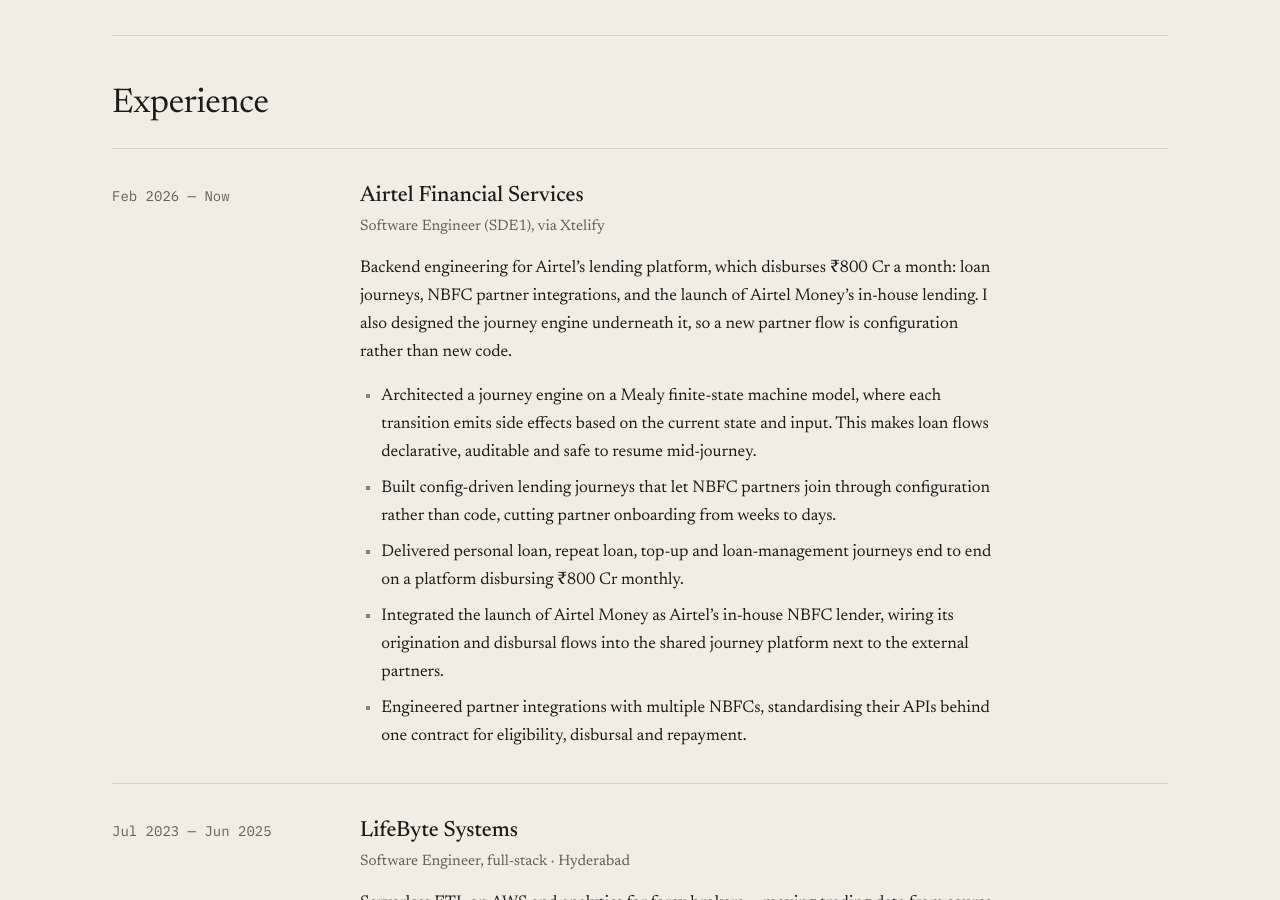
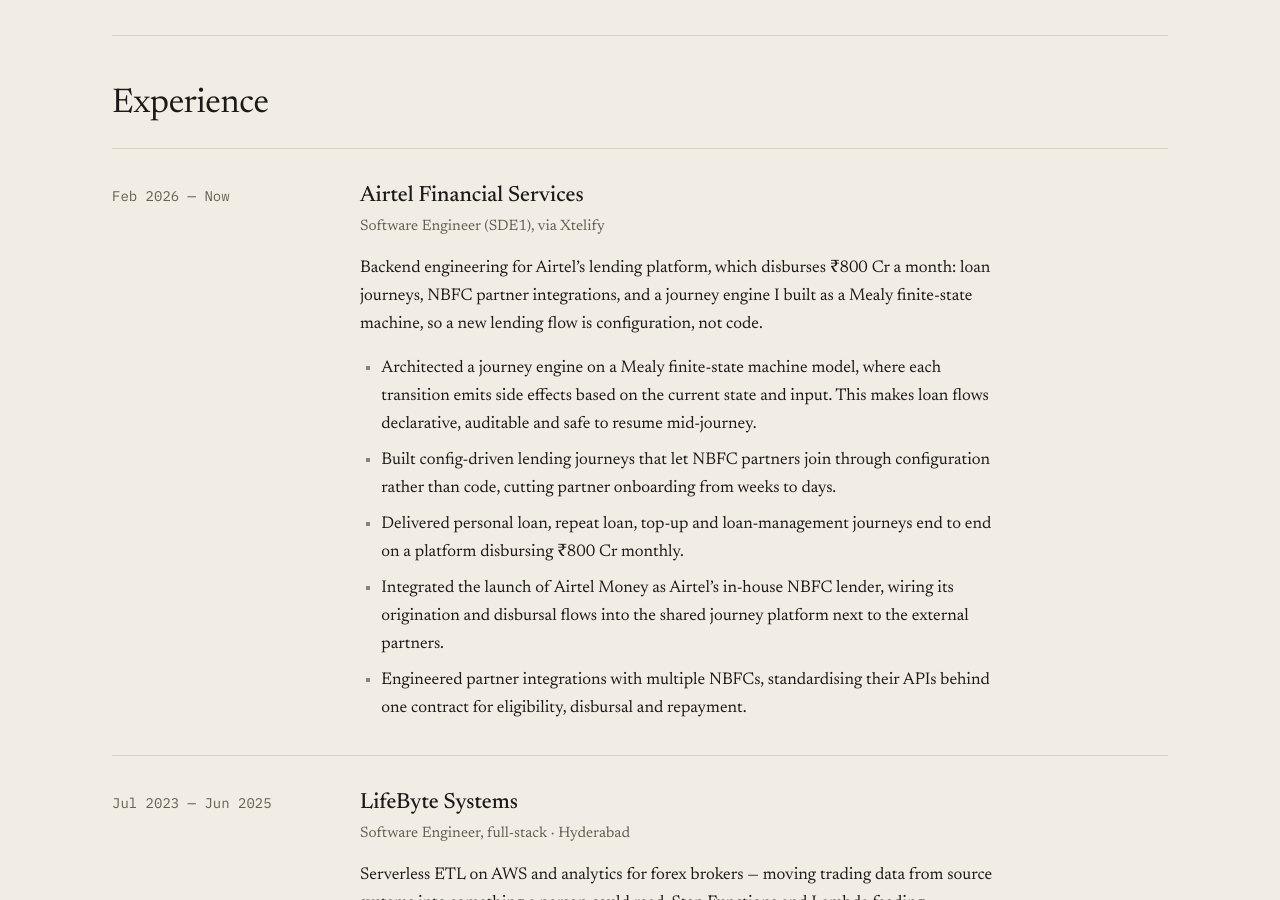
Before and after one commit to vishavbangotra/Portfolio, a Jekyll site: the page built from work.html, in a window 1280 px wide and 900 px high, scrolled down 487 px. Built offline with Jekyll 4.4.1, drawn with Linux system fonts in a browser that asks for light colours.

Commit message:
Shorten Airtel experience summary
Co-Authored-By: Claude Opus 5.5 <noreply@anthropic.com>
Claude-Session: https://claude.ai/code/session_01ALj22LgqxBGB6GnW6gAPCZ

```diff
--- a/_data/experience.yml
+++ b/_data/experience.yml
@@ -4,9 +4,9 @@
   role: Software Engineer (SDE1), via Xtelify
   summary: >-
     Backend engineering for Airtel’s lending platform, which disburses ₹800 Cr
-    a month: loan journeys, NBFC partner integrations, and the launch of Airtel
-    Money’s in-house lending. I also designed the journey engine underneath it,
-    so a new partner flow is configuration rather than new code.
+    a month: loan journeys, NBFC partner integrations, and a journey engine I
+    built as a Mealy finite-state machine, so a new lending flow is
+    configuration, not code.
   bullets:
     - >-
       Architected a journey engine on a Mealy finite-state machine model, where
```
